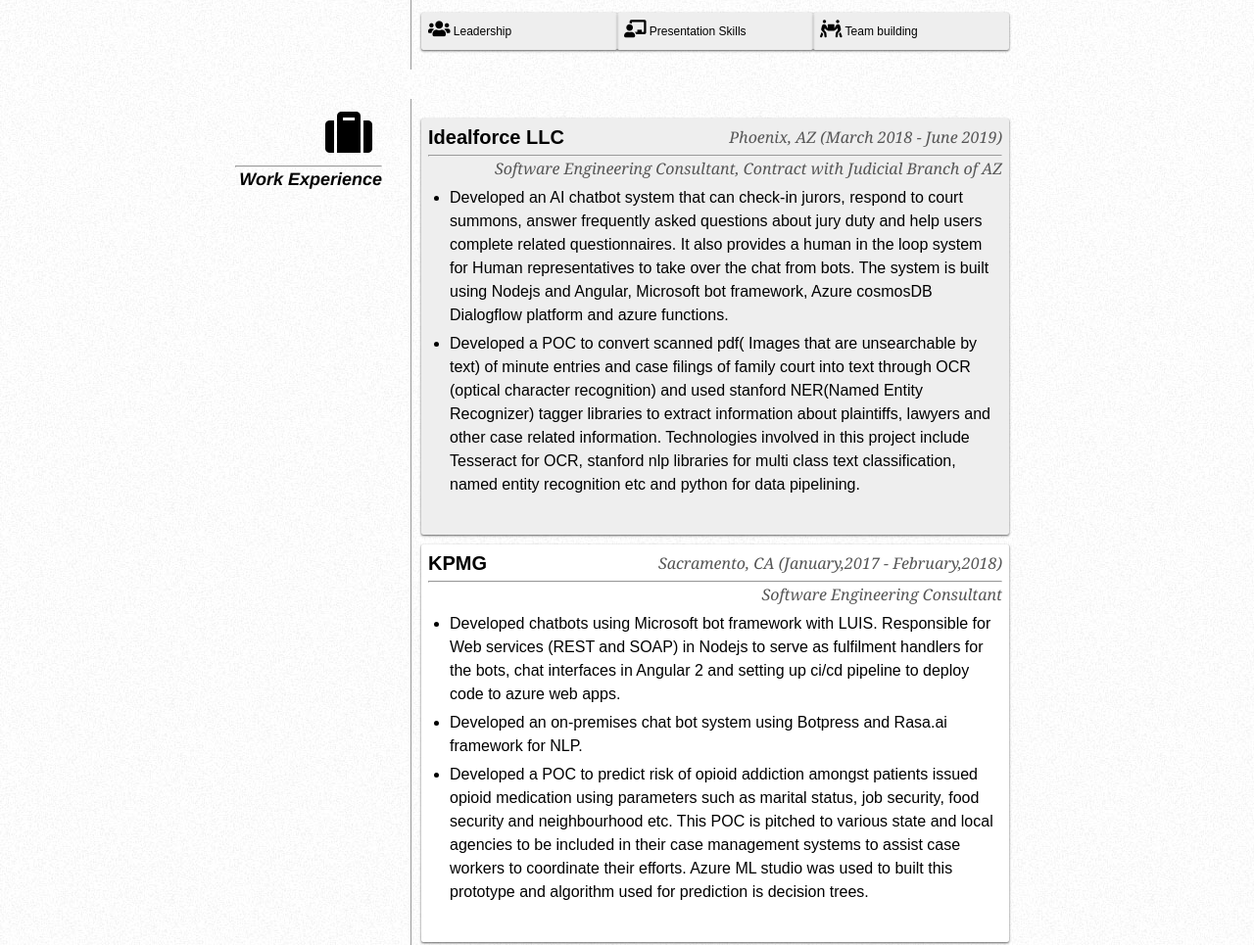
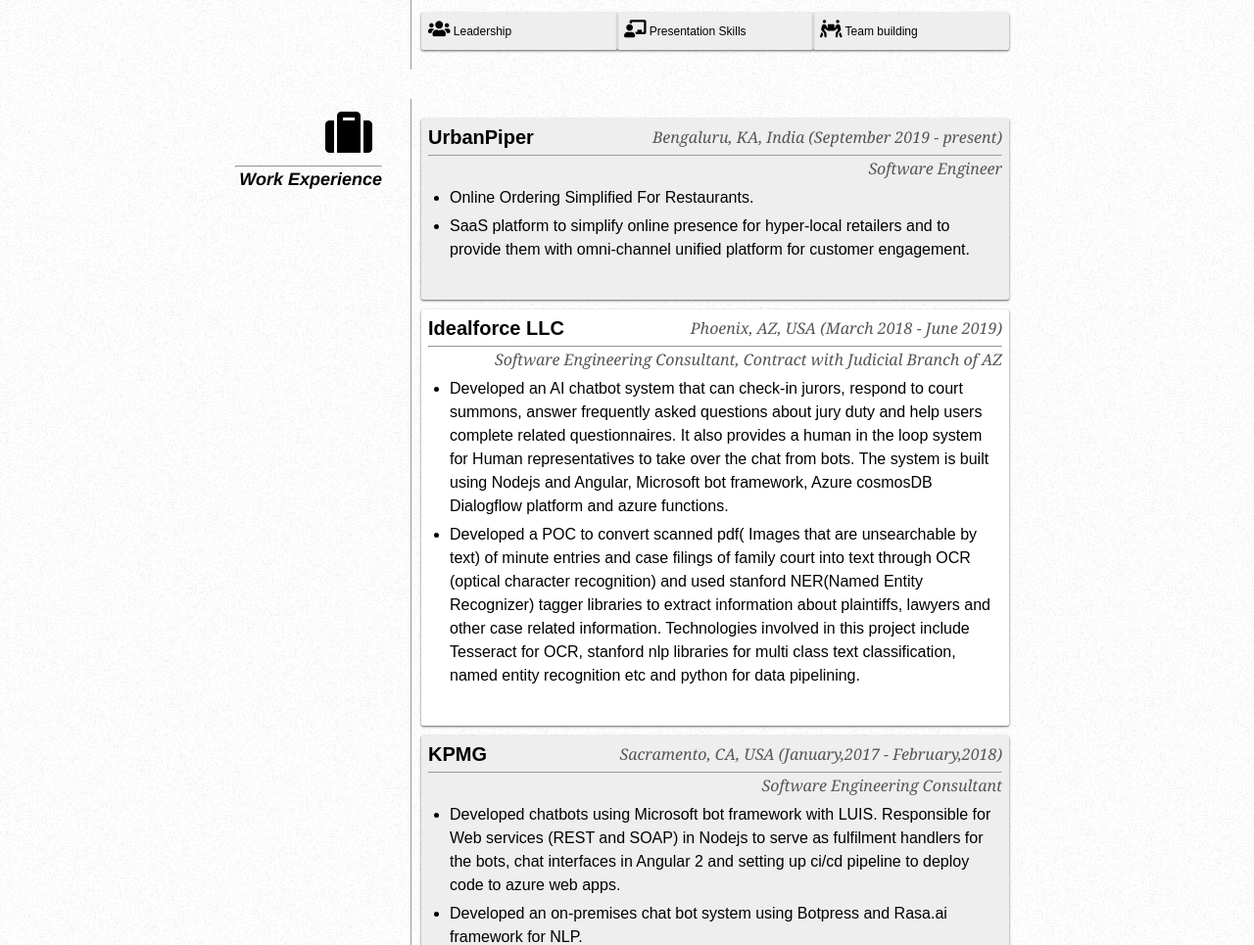
Before and after one commit to aravindkarnam/aravindkarnam.github.io, a plain HTML site: page index.html in a window 1280 px wide. Shown: the part 1123-2088 px from the top of the page at 98% size. Drawn offline with Linux system fonts and the light colour scheme.

Commit message:
changed pdf

```diff
--- a/index.html
+++ b/index.html
@@ -310,11 +310,6 @@
         </p>
       </div>
       <dl>
-        <!-- <dd class="clear"></dd>
-
-
-            <dd class="clear"></dd>-->
-
         <dt>
           <i class="fa fa-diagnoses" style="font-size:48px;padding:10px;"></i>
           <hr />
@@ -436,8 +431,32 @@
             <tr>
               <td>
                 <h2>
+                  UrbanPiper<span
+                    >Bengaluru, KA, India (September 2019 - present)</span
+                  >
+                </h2>
+                <hr />
+                <br />
+                <h2>
+                  <span>Software Engineer</span>
+                </h2>
+                <ul>
+                  <li>
+                    Online Ordering Simplified For Restaurants.
+                  </li>
+                  <li>
+                    SaaS platform to simplify online presence for hyper-local
+                    retailers and to provide them with omni-channel unified
+                    platform for customer engagement.
+                  </li>
+                </ul>
+              </td>
+            </tr>
+            <tr>
+              <td>
+                <h2>
                   Idealforce LLC<span
-                    >Phoenix, AZ (March 2018 - June 2019)</span
+                    >Phoenix, AZ, USA (March 2018 - June 2019)</span
                   >
                 </h2>
                 <hr />
@@ -477,7 +496,9 @@
               <td>
                 <h2>
                   KPMG
-                  <span>Sacramento, CA (January,2017 - February,2018)</span>
+                  <span
+                    >Sacramento, CA, USA (January,2017 - February,2018)</span
+                  >
                 </h2>
                 <hr />
                 <br />
@@ -507,6 +528,9 @@
                 </ul>
               </td>
             </tr>
+            <!-- <dd class="clear"></dd>
+            <dd class="clear"></dd>
+            <dd class="clear"></dd> -->
             <tr>
               <td>
                 <h2>
```
Also changed, not shown: 1 other file.
